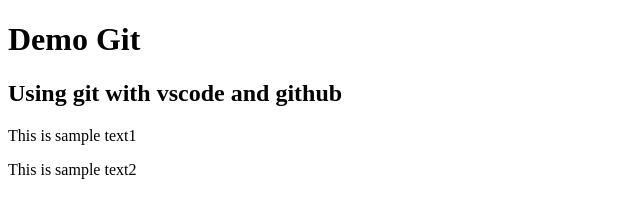
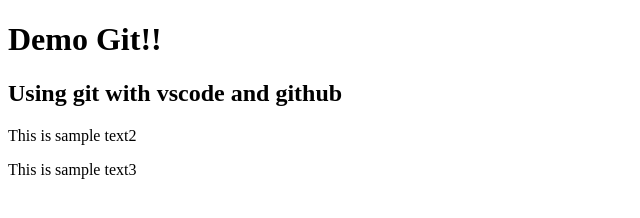
Before and after one commit to Zickbxll/6530300171, a plain HTML site: page index.html in a window 1280 px wide. Shown: the full height of the page, 0-640 px from the left. Drawn offline with Linux system fonts and the light colour scheme.

Commit message:
add 3rd tezt,remove 1st text and modify header

```diff
--- a/index.html
+++ b/index.html
@@ -2,9 +2,9 @@
 <html lang="TH">
  <head><title>Demo Git</title></head>
     <body>
-        <h1>Demo Git</h1>
+        <h1>Demo Git!!</h1>
         <h2>Using git with vscode and github</h2>
-        <p>This is sample text1</p>
         <p>This is sample text2</p>
+        <p>This is sample text3</p>
     </body>
 </html>
```
